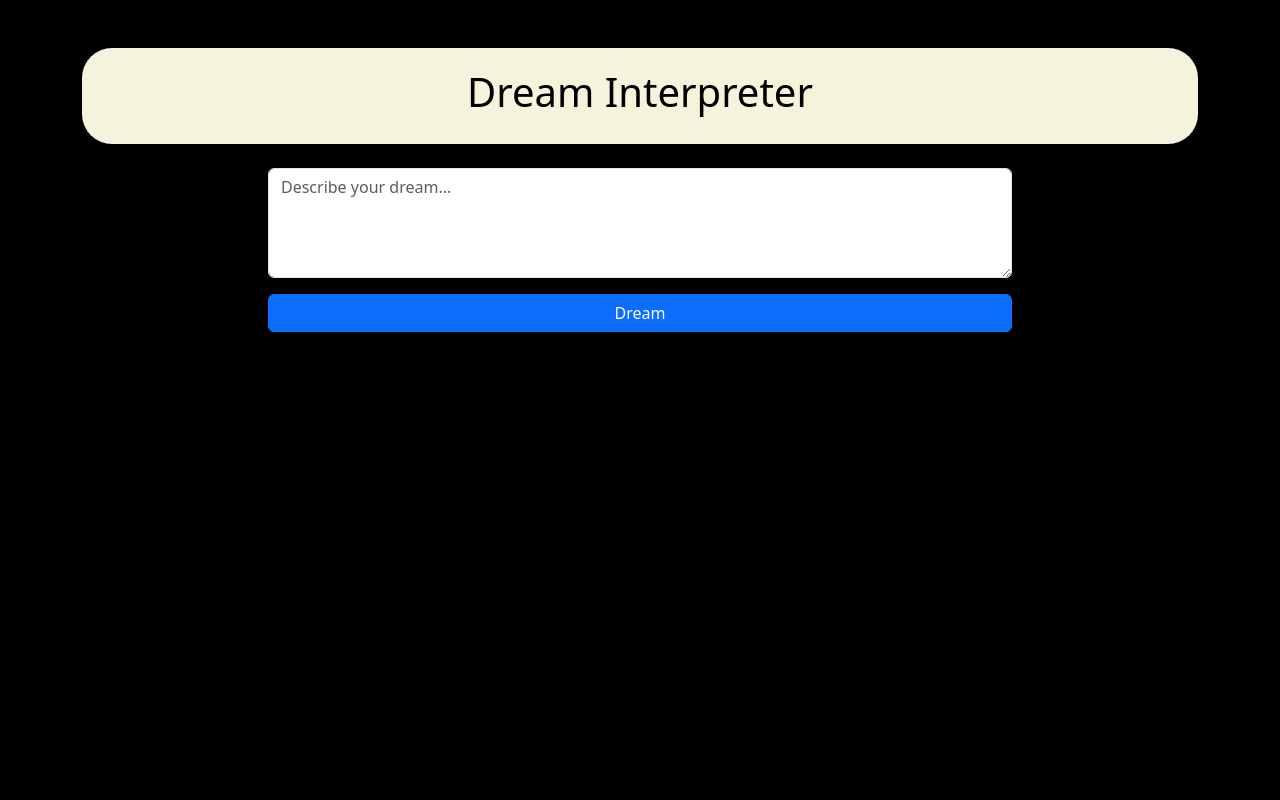
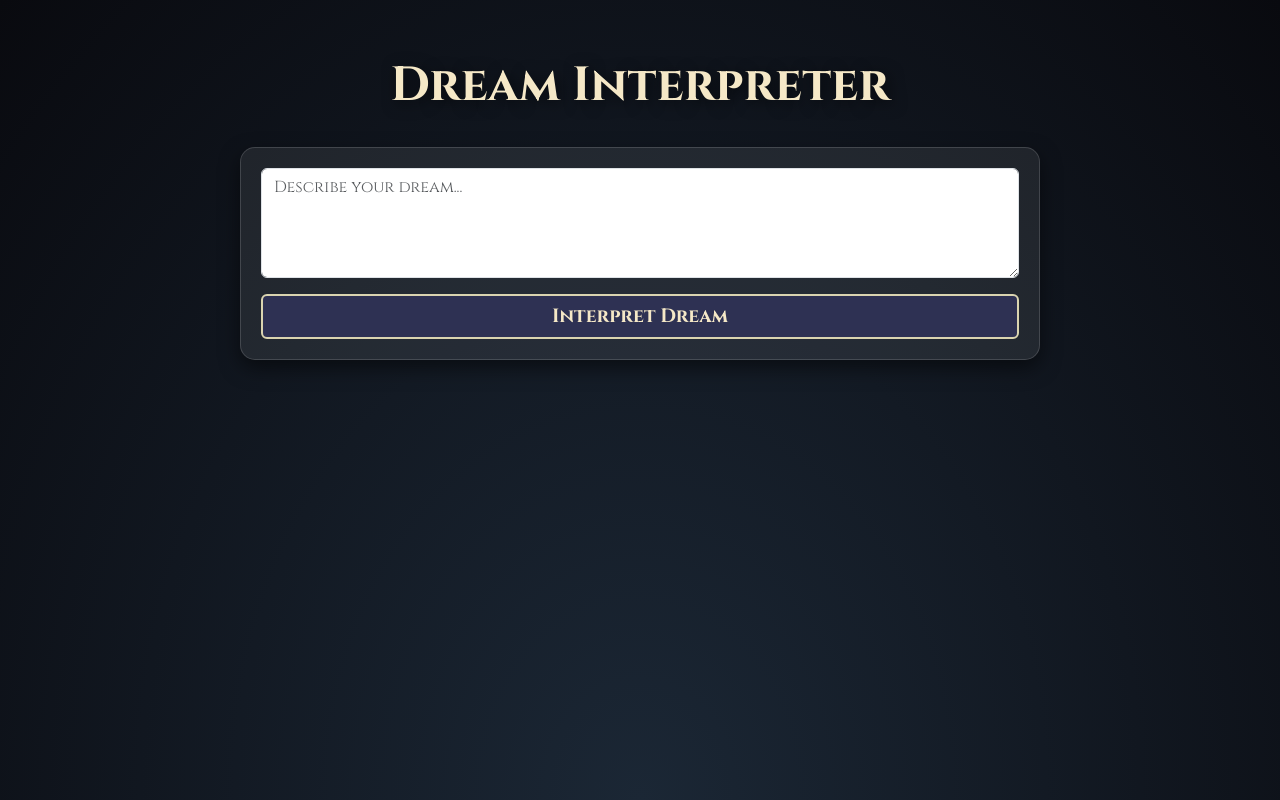
Before and after one commit to Arianna19/CART498-A4, a Flask app: page / in a window 1280 px wide. Run offline with Flask 3, Linux system fonts and the light colour scheme.

Commit message:
Trying to make the website more thematic or different now that the chat box is working

```diff
--- a/templates/index.html
+++ b/templates/index.html
@@ -8,28 +8,102 @@
     <link href="https://cdn.jsdelivr.net/npm/bootstrap@5.3.3/dist/css/bootstrap.min.css" rel="stylesheet">
 
     <style>
+        /* Background */
         body {
-            background: black;
-            color: #eee;
+            background: radial-gradient(ellipse at bottom, #1b2735 0%, #090a0f 100%);
+            color: #f0f0f5;
+            font-family: 'Cinzel', serif;
+            min-height: 100vh;
         }
-        .panel {
-            background: #f5f3dc;
-            color: #000;
-            border-radius: 30px;
+
+        /* Center container */
+        .container {
+            padding-top: 50px;
+            padding-bottom: 50px;
+            text-align: center;
+        }
+
+        /* Dream banner */
+        .dream-title {
+            font-size: 3rem;
+            font-weight: 700;
+            color: #f5e8c7;
+            text-shadow: 3px 3px 15px rgba(0, 0, 0, 0.6);
+            margin-bottom: 25px;
+        }
+
+        /* Form card */
+        .dream-card {
+            background: rgba(255, 255, 255, 0.08);
+            border-radius: 15px;
             padding: 20px;
+            margin: 20px auto;
+            box-shadow: 0 8px 20px rgba(0, 0, 0, 0.5);
+            border: 1px solid rgba(255,255,255,0.15);
+            max-width: 800px;
+        }
+
+        textarea {
+            background: rgba(255, 255, 255, 0.12);
+            color: #efe;
+            border: 1px solid rgba(255,255,255,0.3);
+            border-radius: 8px;
+            font-size: 1.1rem;
+        }
+
+        textarea::placeholder {
+            color: #ddd;
+        }
+
+        /* Buttons */
+        .btn-dream {
+            background: #2e3153;
+            color: #f5e8c7;
+            font-size: 1.2rem;
+            font-weight: bold;
+            border: 2px solid #dad4b0;
+            transition: 0.2s ease;
+        }
+
+        .btn-dream:hover {
+            background: #42476b;
+            color: #fff;
+        }
+
+        /* Interpretation box */
+        .interpretation-box {
+            background: rgba(255, 255, 255, 0.14);
+            border-left: 4px solid #f5e8c7;
+            border-right: 4px solid #f5e8c7;
+            border-radius: 10px;
+            padding: 18px;
+            margin-top: 25px;
+            font-size: 1.15rem;
+            box-shadow: 0 4px 15px rgba(0,0,0,0.4);
+        }
+
+        /* Image */
+        .dream-img {
             margin-top: 30px;
+            border-radius: 12px;
+            box-shadow: 0 10px 30px rgba(0,0,0,0.7);
+            max-width: 90%;
         }
     </style>
+
+    <!-- Stylish font -->
+    <link href="https://fonts.googleapis.com/css2?family=Cinzel:wght@400;700&display=swap" rel="stylesheet">
 </head>
 
 <body>
-<div class="container text-center mt-5">
+<div class="container">
 
-    <div class="panel">
-        <h1>Dream Interpreter</h1>
-    </div>
+    <!-- Title -->
+    <div class="dream-title">Dream Interpreter</div>
 
-    <form method="POST" class="mt-4 mx-auto col-md-8">
+    <!-- Input form -->
+    <div class="dream-card">
+        <form method="POST">
             <textarea
                 name="prompt"
                 rows="4"
@@ -37,28 +111,31 @@
                 placeholder="Describe your dream..."
                 required></textarea>
 
-        <button type="submit" class="btn btn-primary mt-3 w-100">
-            Dream
+            <button type="submit" class="btn btn-dream w-100 mt-3">
+                Interpret Dream
             </button>
         </form>
+    </div>
 
+    <!-- Echoed dream text -->
     {% if dream_text %}
-        <div class="panel">
+        <div class="dream-card interpretation-box">
+            <strong>Your dream:</strong>
             <p>{{ dream_text }}</p>
         </div>
     {% endif %}
 
+    <!-- Jungian interpretation -->
     {% if interpretation %}
-        <div class="panel">
-            <h3>Interpretation</h3>
+        <div class="dream-card interpretation-box">
+            <strong>Interpretation</strong>
             <p>{{ interpretation }}</p>
         </div>
     {% endif %}
 
+    <!-- Generated image -->
     {% if image_ready %}
-        <div class="mt-4">
-            <img src="/image" class="img-fluid rounded shadow">
-        </div>
+        <img src="/image" class="dream-img">
     {% endif %}
 
 </div>
```
Lines whose indentation alone changed are shown as unchanged.
